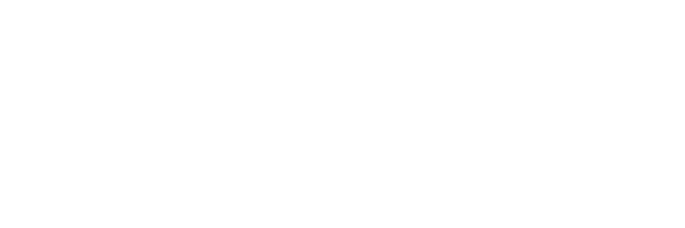
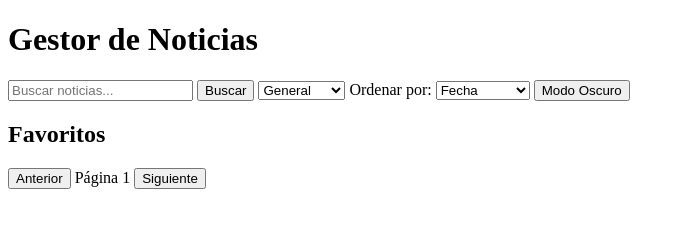
Before and after one commit to 4n7n/Custom-DOM-Gr, a plain HTML site: page index.html in a window 1280 px wide. Shown: the whole page, without its empty margins (0-685 px from the left). Drawn offline with Linux system fonts and the light colour scheme.

Commit message:
index.html actualizado

```diff
--- a/index.html
+++ b/index.html
@@ -1,11 +1,48 @@
 <!DOCTYPE html>
 <html lang="en">
+
 <head>
     <meta charset="UTF-8">
     <meta name="viewport" content="width=device-width, initial-scale=1.0">
-    <title>Document</title>
+    <title>Gestor de Noticias</title>
+    <link rel="stylesheet" href="main.css">
 </head>
+
 <body>
+    <header>
+        <h1>Gestor de Noticias</h1>
+        <div class="search-container">
+            <input type="text" id="search" placeholder="Buscar noticias...">
+            <button id="searchButton">Buscar</button>
+            <select id="category">
+                <option value="general">General</option>
+                <option value="technology">Tecnología</option>
+                <option value="sports">Deportes</option>
+                <option value="business">Negocios</option>
+                <option value="health">Salud</option>
+            </select>
+            <label for="sort">Ordenar por:</label>
+            <select id="sort" aria-label="Seleccionar orden">
+                <option value="publishedAt">Fecha</option>
+                <option value="popularity">Popularidad</option>
+                <option value="relevancy">Relevancia</option>
+            </select>
+            <button id="toggleTheme" aria-label="Cambiar a modo oscuro">Modo Oscuro</button>
+        </nav>
+    </header>
+    <main>
+        <section id="newsContainer"></section>
+        <aside>
+            <h2>Favoritos</h2>
+            <ul id="favoritesList"></ul>
+        </aside>
+    </main>
+    <footer>
+        <button id="prevPage">Anterior</button>
+        <span id="pageInfo">Página 1</span>
+        <button id="nextPage">Siguiente</button>
+    </footer>
+    <script src="main.js"></script>
+</body>
 
-</body>
 </html>
```
